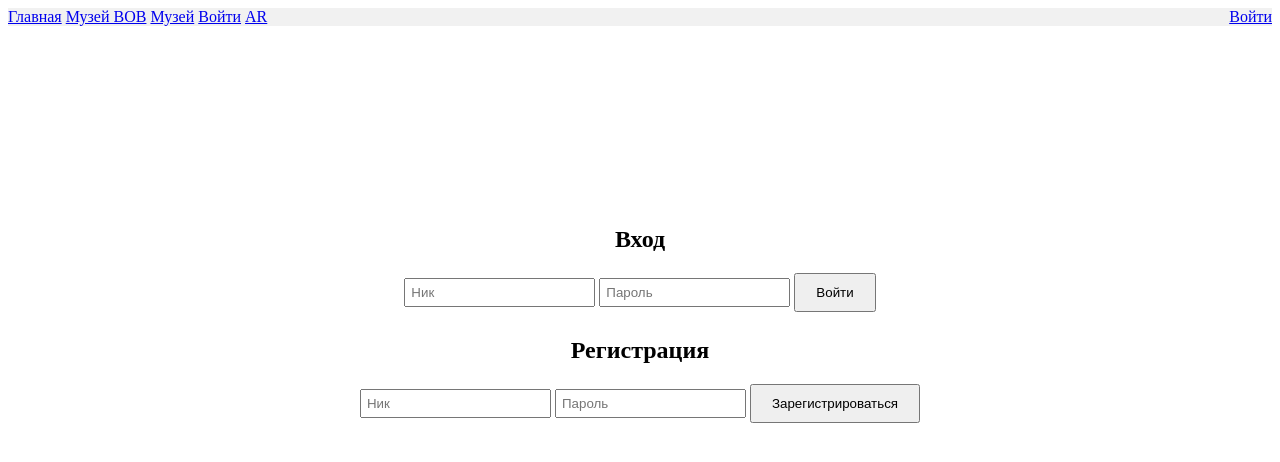
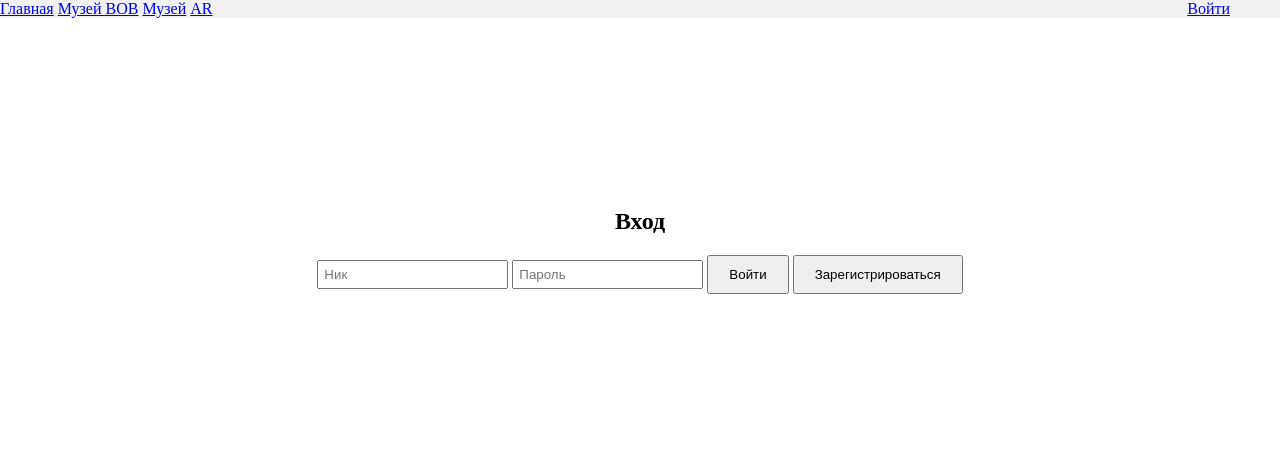
Before and after one commit to Gvit0/technomuseum, a Flask app: page /logreg in a window 1280 px wide. Shown: the top 462 px of the page. Run offline with Flask 3, Linux system fonts and the light colour scheme.

Commit message:
create post send in logreg.html

```diff
--- a/main.py
+++ b/main.py
@@ -5,9 +5,16 @@ app = Flask(__name__)
 def index():
     return render_template('index.html')
 
-@app.route('/logreg')
+@app.route('/logreg', methods=['GET','POST'])
 def logreg():
-    return render_template('logreg.html')
+    if request.method == 'POST':
+        usenname = request.form['username']
+        password = request.form['password']
+        lr = int(request.form['lr'])
+        print(usenname,password,lr)
+        return redirect("/")
+    else:
+        return render_template('logreg.html')
 
 @app.route('/museum')
 def museum():
--- a/templates/logreg.html
+++ b/templates/logreg.html
@@ -21,14 +21,13 @@
 <body>
     {% include 'menuup.html' %}
     <div class="login-form">
-        <h2>Вход</h2>
-        <input type="text" placeholder="Ник" name="username">
-        <input type="password" placeholder="Пароль" name="password">
-        <button>Войти</button>
-        <h2>Регистрация</h2>
-        <input type="text" placeholder="Ник" name="username">
-        <input type="password" placeholder="Пароль" name="password">
-        <button>Зарегистрироваться</button>
+        <form action="/logreg" method="post">
+            <h2>Вход</h2>
+            <input type="text" placeholder="Ник" name="username">
+            <input type="password" placeholder="Пароль" name="password">
+            <button  type="submit" name="lr" value=1>Войти</button>
+            <button  type="submit" name="lr" value=2>Зарегистрироваться</button>
+        </form>
     </div>
 </body>
 </html>
--- a/templates/menuup.html
+++ b/templates/menuup.html
@@ -5,19 +5,16 @@
             display: flex;
         }
         .menu {
-<!--            position: fixed;-->
+            position: fixed;
             top: 0;
             left:0 ;
             width: 100%;
             background-color: #f1f1f1;
         }
-        .log {
-<!--            position: fixed;-->
+        .log{
+            position: absolute;
             top: 0;
-            text-align: right;
-            width: 100%;
-            background-color: #f1f1f1;
-
+            right: 50px;
         }
     </style>
 </head>
@@ -27,11 +24,12 @@
             <a href="/">Главная</a>
             <a href="/museumvov">Музей ВОВ</a>
             <a href="/museum">Музей</a>
-            <a href="/logreg">Войти</a>
             <a href="/ar">AR</a>
         </div>
-        <div class="log">
-            <a href="/logreg">Войти</a>
-        </div>
     </div>
+    <div class="log">
+
+        <a href="/logreg">Войти</a>
+    </div>
+
 </body>
```
